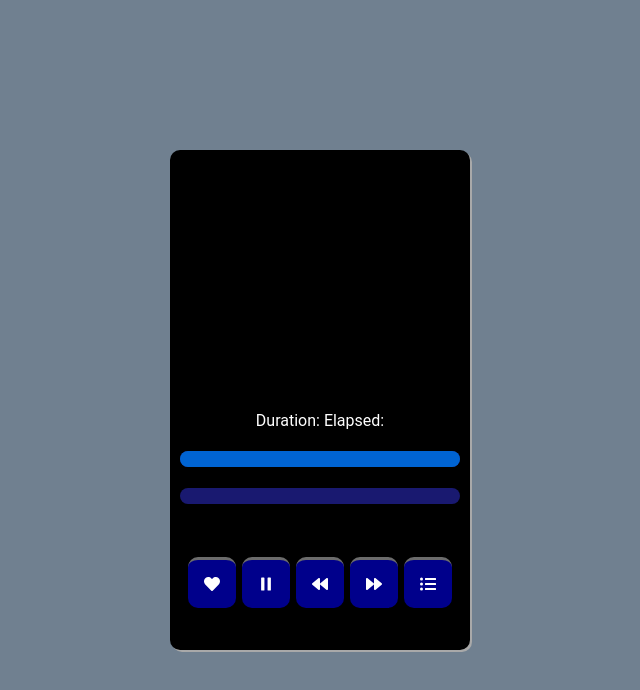
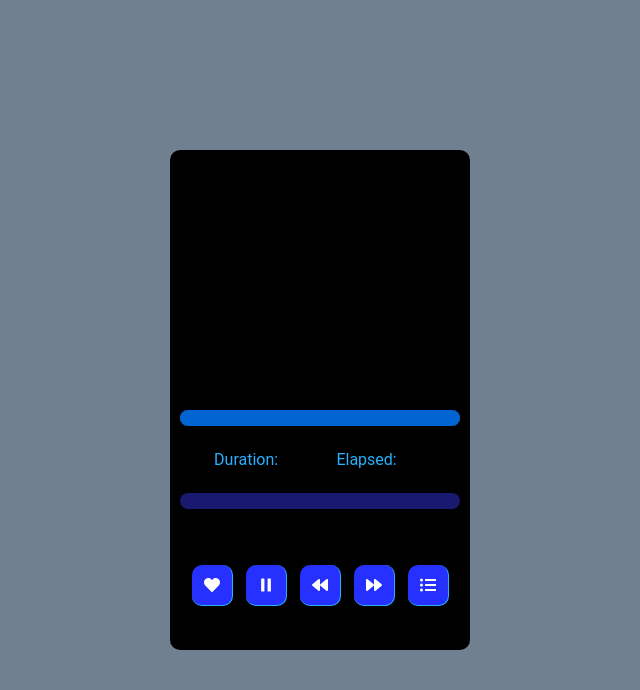
Before and after one commit to stuartambient/stream-media-frontend, a React (Vite) app: page / in a window 1280 px wide. Shown: the top 690 px of the page, without its empty margins (120-760 px from the left). Built offline with nearby package versions, Linux system fonts and the light colour scheme; the HTML template or start-up script is replaced by a standard one.

Commit message:
tweaked more style

```diff
--- a/src/App.css
+++ b/src/App.css
@@ -1,3 +1,10 @@
+:root {
+  --blue1: #26b0ff;
+  --blue2: #2686ff;
+  --blue3: #265bff;
+  --blue4: #2630ff;
+}
+
 body {
   padding: 0;
   margin: 0;
@@ -28,14 +35,16 @@ body {
   /*  width: 300px;
   height: 600px; */
   /* justify-self: end; */
-  grid-template-rows: 250px repeat(4, auto);
+  grid-template-rows: auto 200px repeat(5, auto);
   grid-template-columns: 300px;
   /* padding: 1rem; */
 
   grid-template-areas:
+    'title'
     'image'
     'meta'
     'volumebar'
+    'time'
     'seekbar'
     'controls';
 
@@ -45,7 +54,6 @@ body {
   border-radius: 10px;
   justify-items: center;
   align-items: center;
-  box-shadow: 2px 2px darkgray;
 }
 @media screen and (max-width: 600px) {
   .container {
@@ -57,14 +65,13 @@ body {
     grid-row: 3 / 4;
   }
 }
-.audio-player img {
+.image {
   grid-area: image;
+}
+
+.image img {
   width: 200px;
   height: 200px;
-}
-
-.track-info {
-  grid-area: meta;
 }
 
 .volume-outline {
@@ -84,11 +91,31 @@ body {
   list-style: none;
 }
 
-.neu {
-  box-shadow: -5px -5px 15px 0px #ffffff9e, 5px 5px 15px 0px #a3b1c6a8;
-  background: #e0e5ec;
-  border-radius: 2em;
-  border: 0;
+.title {
+  grid-area: title;
+}
+
+.metadata {
+  grid-area: meta;
+  display: flex;
+  /* justify-content: center; */
+  width: 90%;
+  flex-direction: column;
+}
+
+.metadata .label {
+  color: var(--blue1);
+}
+
+.time {
+  grid-area: time;
+  display: flex;
+  width: 90%;
+  justify-content: space-evenly;
+}
+
+.time .label {
+  color: var(--blue1);
 }
 
 .btn {
@@ -96,29 +123,26 @@ body {
   display: flex;
   align-items: center;
   justify-content: center;
-  padding: 16px;
+  padding: 12px;
   position: relative;
-  background: darkblue;
+  background: var(--blue4);
   z-index: 0;
-  border-top: 3px inset silver;
+  border-bottom: 1px inset var(--blue1);
+  border-right: 1px inset var(--blue1);
 }
-.btn.lg {
-  font-size: 1em;
+
+.btn:hover {
+  cursor: pointer;
 }
 .btn:active {
-  cursor: pointer;
-  box-shadow: inset -5px -5px 15px 0px #ffffff9e,
-    inset 5px 5px 15px 0px #a3b1c6a8;
+  transform: translateX(2px) translateY(2px);
 }
 
 .seekbar-outline,
 .volume-outline {
-  /* margin-top: 0.5rem; */
-  /* border: 2px solid gray; */
   border-radius: 10px;
   width: 280px;
   height: 1rem;
-  /*  box-shadow: 1px 1px darkgray; */
   background-color: MidnightBlue;
 }
 
--- a/src/App.jsx
+++ b/src/App.jsx
@@ -136,33 +136,50 @@ function App() {
   return (
     <div className="container">
       <div className="audio-player">
+        <div className="title">
+          {metadata ? <>{metadata.common.title.slice(0, 20)}</> : null}
+        </div>
+
         {cover && cover !== 'no available image' ? (
           <>
-            <div>
+            <div className="image">
               <img src={cover} alt="" />
             </div>
           </>
         ) : (
           <p>{cover}</p>
         )}
-        <div className="track-info">
-          Duration: {duration} Elapsed: {currentTime}
-          <div className="metadata">
-            {metadata ? (
-              <>
-                <div>Artist: {metadata.common.artist}</div>
-                <div>Album: {metadata.common.album}</div>
-                <div>Title: {metadata.common.title}</div>
-              </>
-            ) : null}
-          </div>
+        <div className="metadata">
+          {metadata ? (
+            <>
+              <div>
+                <span className="label">Artist: </span>
+                <span className="real-time">
+                  {metadata.common.artist.slice(0, 25)}
+                </span>
+              </div>
+              <div>
+                <span className="label">Album: </span>
+                <span className="real-time">
+                  {metadata.common.album.slice(0, 25)}
+                </span>{' '}
+              </div>
+            </>
+          ) : null}
         </div>
+
         <div
           className="volume-outline"
           onMouseMove={handleVolume}
           ref={volumebarOutline}
         >
           <div className="volumebar" ref={volumeslider}></div>
+        </div>
+        <div className="time">
+          <span className="label">Duration: </span>
+          <span className="real-time">{duration}</span>
+          <span className="label">Elapsed: </span>
+          <span className="real-time">{currentTime}</span>
         </div>
 
         <div
@@ -174,12 +191,6 @@ function App() {
             className="seekbar"
             style={{ width: progbarInc ? `${progbarInc}px` : null }}
           ></div>
-          {/*  <input
-            type="range"
-            min="0"
-            max={audioRef.current.duration}
-            value={audioRef.current.currentTime}
-          ></input> */}
         </div>
         <ul className="controls">
           <li className="btn" id="like" onClick={e => handleClick(e)}>
@@ -221,3 +232,15 @@ function App() {
 }
 
 export default App;
+
+/*
+
+200
+
+
+100px
+
+
+
+
+*/
```
